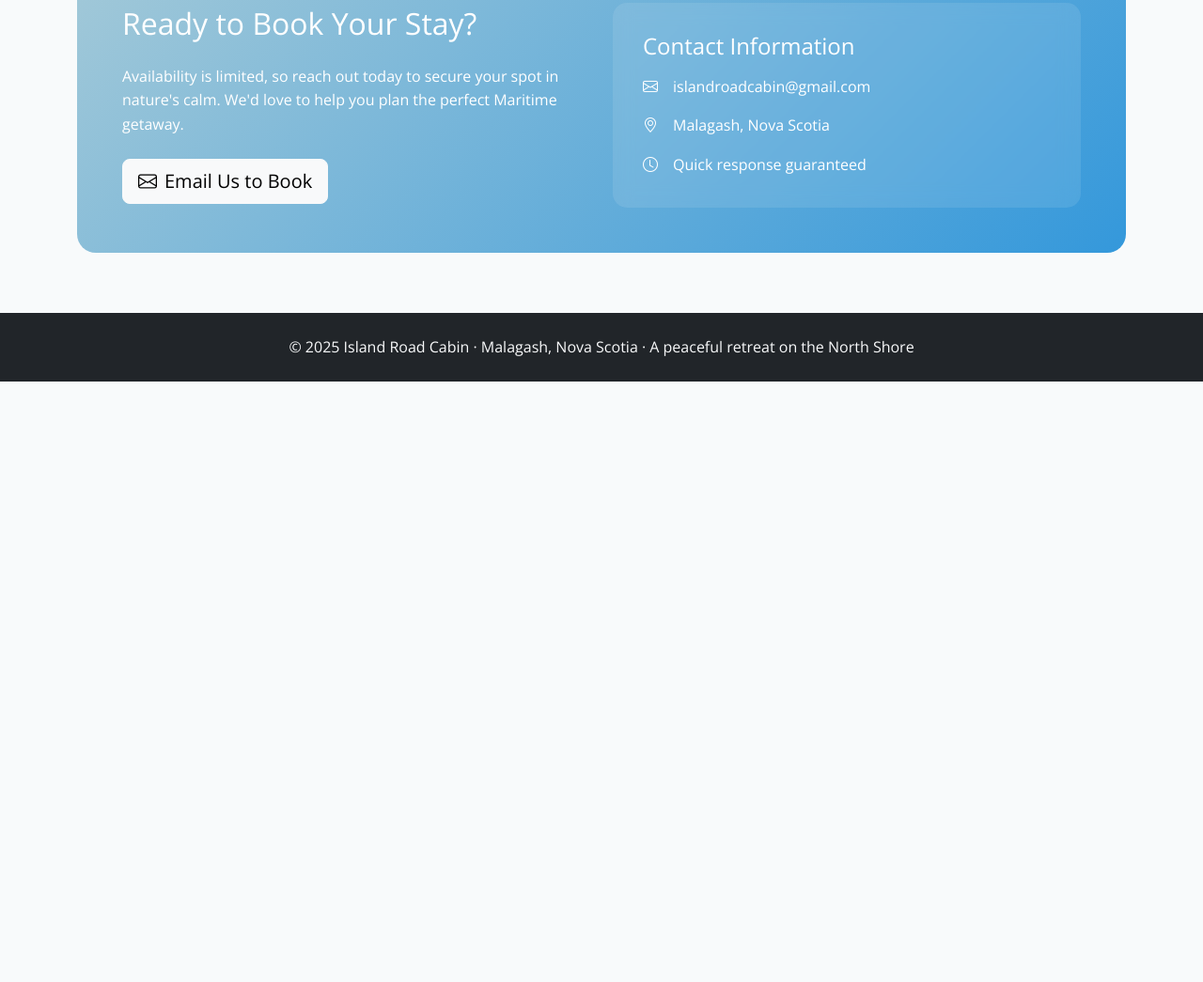
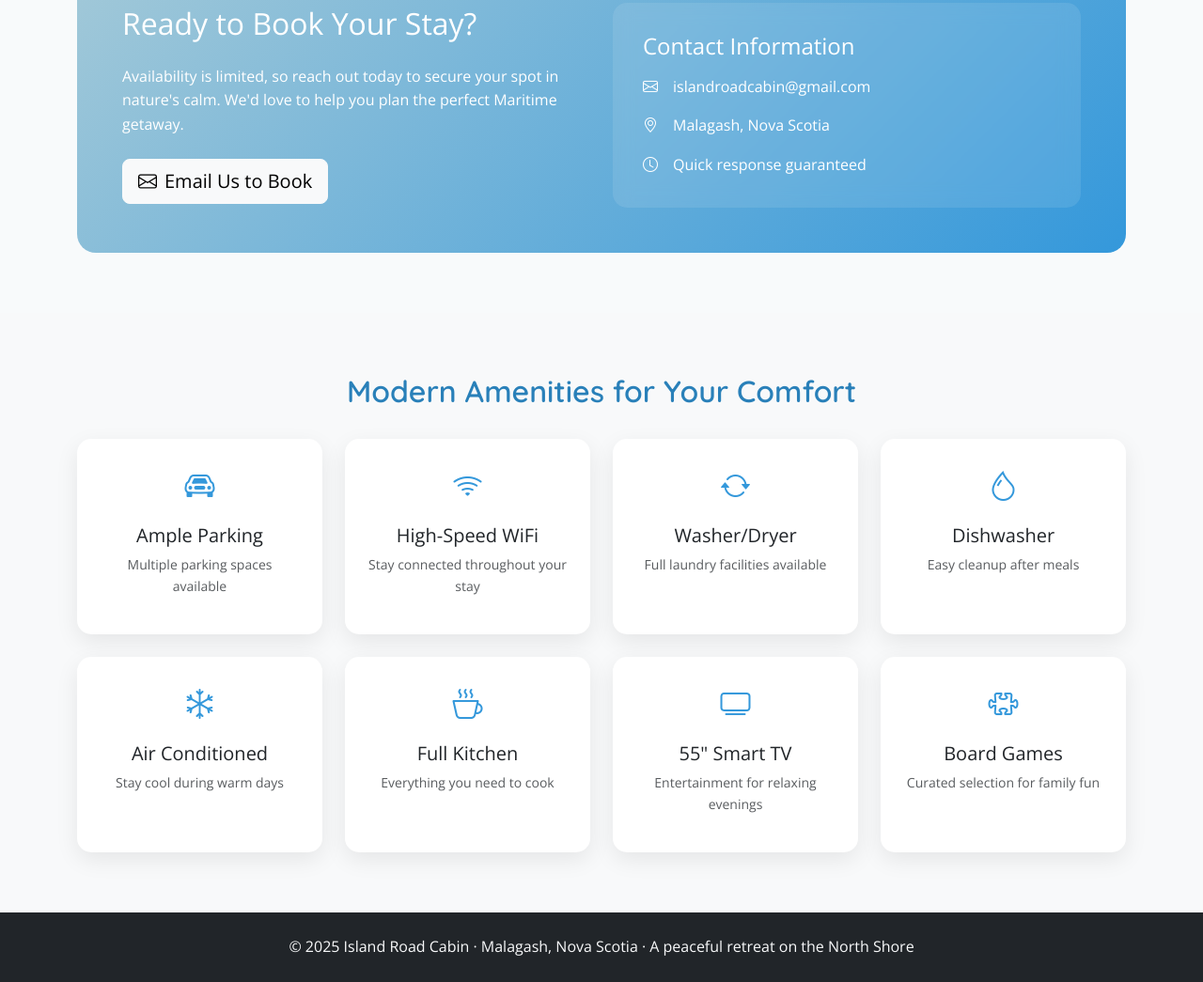
Before and after one commit to MyleneFraser/islandroadcabin, a plain HTML site: page index.html in a window 1280 px wide. Shown: the part 2592-3637 px from the top of the page at 94% size. Before the commit the page ends 2998 px from the top, so only its background shows below. Drawn offline with nearby package versions, Linux system fonts and the light colour scheme.

Commit message:
added amenities

```diff
--- a/index.html
+++ b/index.html
@@ -373,6 +373,71 @@
     </div>
   </section>
 
+  <!-- Amenities Section -->
+  <section class="section-spacing bg-light">
+    <div class="container">
+      <h2 class="section-title">Modern Amenities for Your Comfort</h2>
+      <div class="row g-4">
+        <div class="col-lg-3 col-md-6">
+          <div class="card card-custom p-4 text-center h-100">
+            <i class="bi bi-car-front feature-icon"></i>
+            <h5>Ample Parking</h5>
+            <p class="small text-muted">Multiple parking spaces available</p>
+          </div>
+        </div>
+        <div class="col-lg-3 col-md-6">
+          <div class="card card-custom p-4 text-center h-100">
+            <i class="bi bi-wifi feature-icon"></i>
+            <h5>High-Speed WiFi</h5>
+            <p class="small text-muted">Stay connected throughout your stay</p>
+          </div>
+        </div>
+        <div class="col-lg-3 col-md-6">
+          <div class="card card-custom p-4 text-center h-100">
+            <i class="bi bi-arrow-repeat feature-icon"></i>
+            <h5>Washer/Dryer</h5>
+            <p class="small text-muted">Full laundry facilities available</p>
+          </div>
+        </div>
+        <div class="col-lg-3 col-md-6">
+          <div class="card card-custom p-4 text-center h-100">
+            <i class="bi bi-droplet feature-icon"></i>
+            <h5>Dishwasher</h5>
+            <p class="small text-muted">Easy cleanup after meals</p>
+          </div>
+        </div>
+        <div class="col-lg-3 col-md-6">
+          <div class="card card-custom p-4 text-center h-100">
+            <i class="bi bi-snow feature-icon"></i>
+            <h5>Air Conditioned</h5>
+            <p class="small text-muted">Stay cool during warm days</p>
+          </div>
+        </div>
+        <div class="col-lg-3 col-md-6">
+          <div class="card card-custom p-4 text-center h-100">
+            <i class="bi bi-cup-hot feature-icon"></i>
+            <h5>Full Kitchen</h5>
+            <p class="small text-muted">Everything you need to cook</p>
+          </div>
+        </div>
+        <div class="col-lg-3 col-md-6">
+          <div class="card card-custom p-4 text-center h-100">
+            <i class="bi bi-tv feature-icon"></i>
+            <h5>55" Smart TV</h5>
+            <p class="small text-muted">Entertainment for relaxing evenings</p>
+          </div>
+        </div>
+        <div class="col-lg-3 col-md-6">
+          <div class="card card-custom p-4 text-center h-100">
+            <i class="bi bi-puzzle feature-icon"></i>
+            <h5>Board Games</h5>
+            <p class="small text-muted">Curated selection for family fun</p>
+          </div>
+        </div>
+      </div>
+    </div>
+  </section>
+
   <!-- Gallery Modal with Carousel -->
   <div class="modal fade" id="galleryModal" tabindex="-1">
     <div class="modal-dialog modal-xl modal-dialog-centered">
```
